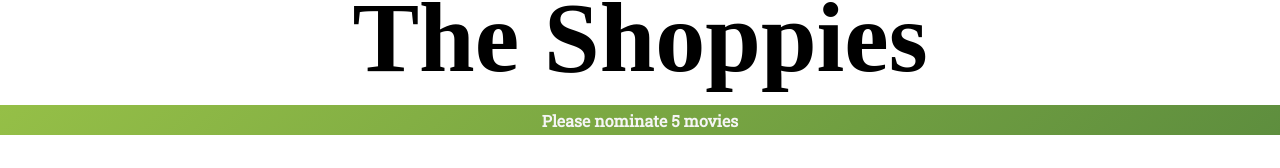
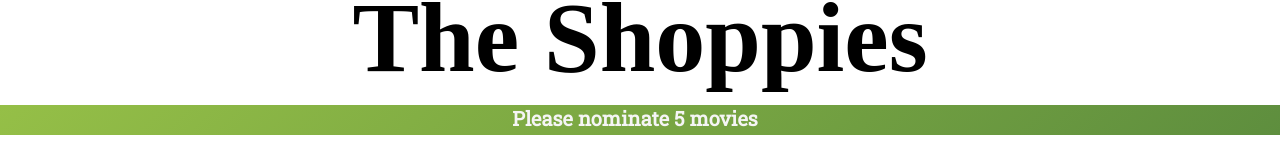
Before and after one commit to Astra-Gal/giulia_galastro_the_shoppies_frontend, a React (Create React App) app: page / in a window 1280 px wide. Shown: the part 86-254 px from the top of the page. Built offline with nearby package versions, Linux system fonts and the light colour scheme; no server answers; a web font is replaced by a local one.

Commit message:
Corrected heading level for NomTracker banner

```diff
--- a/src/components/NomTracker.css
+++ b/src/components/NomTracker.css
@@ -8,9 +8,13 @@
   display: flex;
   justify-content: center;
   align-items: center;
-  font-family: 'Roboto Slab', serif;
   margin: 10px 0 20px 0;
   height: 30px;
+}
+
+.NomTracker > h2 {
+  font-family: 'Roboto Slab', serif;
+  font-size: 20px;
 }
 
 @media only screen and (min-width: 600px) {
--- a/src/components/NomTracker.js
+++ b/src/components/NomTracker.js
@@ -5,20 +5,20 @@ const NomTracker = ({ nominees }) => {
   if (nominees.length === 0) {
     return (
       <div className="NomTracker">
-        <h4>Please nominate 5 movies</h4>
+        <h2>Please nominate 5 movies</h2>
       </div>
     );
   } else if (nominees.length < 4) {
     const nomsRemaining = 5 - nominees.length;
     return (
       <div className="NomTracker">
-        <h4>You have {nomsRemaining} nominations remaining</h4>
+        <h2>You have {nomsRemaining} nominations remaining</h2>
       </div>
     );
   } else if (nominees.length === 4) {
     return (
       <div className="NomTracker">
-        <h4>You have 1 nomination remaining</h4>
+        <h2>You have 1 nomination remaining</h2>
       </div>
     );
   } else {
```
